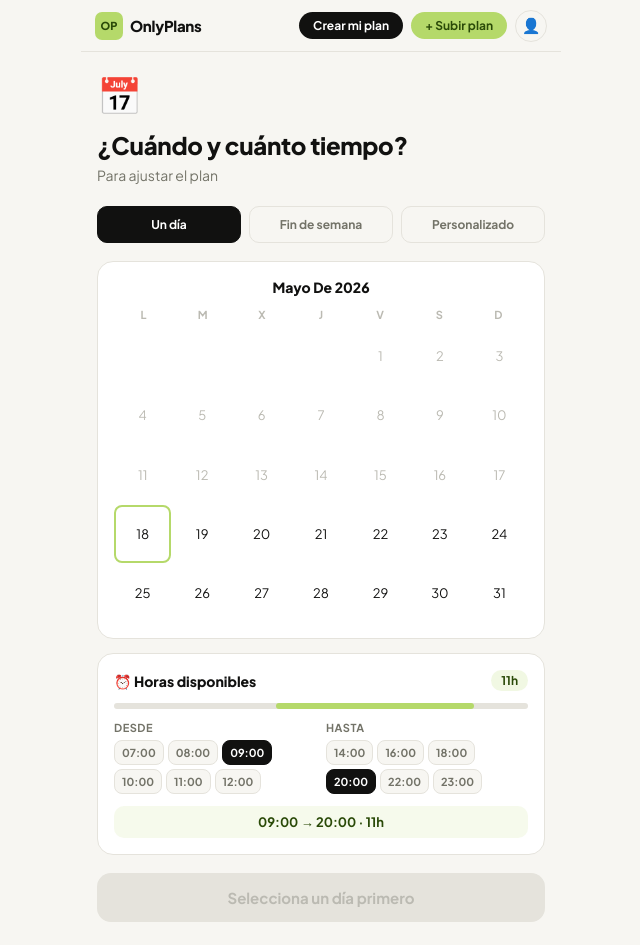
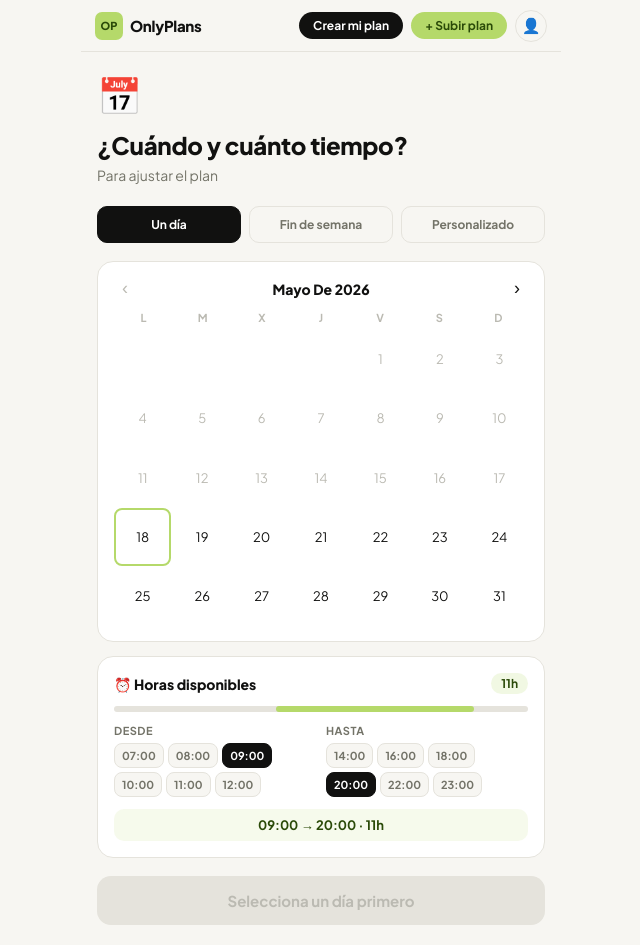
Before and after one commit to onlyplansco/Onlyplans, a React (Vite) app: page / in a window 1280 px wide. Both pictures are taken after a click on the button "Crear mi plan". Shown: the whole page, without its empty margins (319-959 px from the left). Built offline with nearby package versions, Linux system fonts and the light colour scheme.

Commit message:
Update App.jsx

```diff
--- a/src/App.jsx
+++ b/src/App.jsx
@@ -150,8 +150,8 @@ const T = {
 
 // ── Mock plans ────────────────────────────────────────────────────────────────
 const MOCK = [
-  { id:"m1", emoji:"⛰️", title:"Amanecer en Montserrat + Viñedos Penedès", subtitle:"Montaña sagrada, vistas únicas y vino de la tierra", zone:"Barcelona · 1h", vibe:"naturaleza", budget:"mid", transport:"yes", votes_count:412, duration:"Día completo", img:"https://images.unsplash.com/photo-1506905925346-21bda4d32df4?w=800&q=80", photos:[], stops:[{time:"08:00",icon:"🚗",title:"Salida hacia Montserrat",desc:"A-2 dirección Martorell. Aparcamiento en la base del teleférico.",tag:"Viaje",tagColor:"muted"},{time:"09:30",icon:"⛰️",title:"Montserrat",desc:"Sube en teleférico. Visita la Moreneta y haz la ruta Sant Joan. Vistas espectaculares.",tag:"Naturaleza",tagColor:"green"},{time:"13:00",icon:"🍷",title:"Bodega Torres",desc:"Visita guiada con cata incluida. Reserva previa. ~25€/persona.",tag:"Gastronomía",tagColor:"orange"},{time:"15:30",icon:"🌿",title:"Viñedos del Penedès",desc:"Paseo entre viñas. Paisaje precioso en primavera y otoño.",tag:"Naturaleza",tagColor:"green"},{time:"18:00",icon:"🏠",title:"Vuelta a casa",desc:"Por la AP-7. Llegarás antes de las 19:30.",tag:"Viaje",tagColor:"muted"}], tips:["Reserva el teleférico online para evitar colas","La Bodega Torres necesita reserva con antelación"] },
-  { id:"m2", emoji:"🏰", title:"Besalú Medieval + Volcanes de la Garrotxa", subtitle:"Puente románico del s.XII y paisaje volcánico único", zone:"Girona · 1h 30min", vibe:"cultura", budget:"mid", transport:"yes", votes_count:347, duration:"Día completo", img:"https://images.unsplash.com/photo-1555993539-1732b0258235?w=800&q=80", photos:[], stops:[{time:"08:30",icon:"🚗",title:"Salida hacia Besalú",desc:"C-17 y N-260. Aparcamiento junto al río Fluvià.",tag:"Viaje",tagColor:"muted"},{time:"10:00",icon:"🏰",title:"Besalú",desc:"Cruza el puente románico del s.XII. Visita el barrio judío y la iglesia de Sant Pere.",tag:"Cultura",tagColor:"accent"},{time:"12:30",icon:"🌋",title:"Volcà del Croscat",desc:"El volcán más joven de la Península. Ruta de 3km muy sencilla.",tag:"Naturaleza",tagColor:"green"},{time:"14:30",icon:"🍽️",title:"Can Jubany",desc:"Restaurante de referencia. Cocina catalana de autor. Reserva imprescindible.",tag:"Restaurante",tagColor:"orange"},{time:"17:00",icon:"🌲",title:"Fageda d'en Jordà",desc:"El hayedo más bonito de Cataluña. 45 min entre hayas centenarias.",tag:"Naturaleza",tagColor:"green"}], tips:["Mejor en otoño para los colores del hayedo","Can Jubany: reserva con semanas de antelación"] },
+  { id:"m1", emoji:"⛰️", title:"Amanecer en Montserrat + Viñedos Penedès", subtitle:"Montaña sagrada, vistas únicas y vino de la tierra", zone:"Barcelona · 1h", vibe:"naturaleza", budget:"mid", transport:"yes", votes_count:412, duration:"Día completo", img:"https://images.unsplash.com/photo-1506905925346-21bda4d32df4?w=800&q=80", photos:["https://images.unsplash.com/photo-1506905925346-21bda4d32df4?w=800&q=80","https://images.unsplash.com/photo-1474524955719-b9f87c50ce47?w=800&q=80","https://images.unsplash.com/photo-1510797215324-95aa89f43c33?w=800&q=80"], stops:[{time:"08:00",icon:"🚗",title:"Salida hacia Montserrat",desc:"A-2 dirección Martorell. Aparcamiento en la base del teleférico.",tag:"Viaje",tagColor:"muted"},{time:"09:30",icon:"⛰️",title:"Montserrat",desc:"Sube en teleférico. Visita la Moreneta y haz la ruta Sant Joan. Vistas espectaculares.",tag:"Naturaleza",tagColor:"green"},{time:"13:00",icon:"🍷",title:"Bodega Torres",desc:"Visita guiada con cata incluida. Reserva previa. ~25€/persona.",tag:"Gastronomía",tagColor:"orange"},{time:"15:30",icon:"🌿",title:"Viñedos del Penedès",desc:"Paseo entre viñas. Paisaje precioso en primavera y otoño.",tag:"Naturaleza",tagColor:"green"},{time:"18:00",icon:"🏠",title:"Vuelta a casa",desc:"Por la AP-7. Llegarás antes de las 19:30.",tag:"Viaje",tagColor:"muted"}], tips:["Reserva el teleférico online para evitar colas","La Bodega Torres necesita reserva con antelación"] },
+  { id:"m2", emoji:"🏰", title:"Besalú Medieval + Volcanes de la Garrotxa", subtitle:"Puente románico del s.XII y paisaje volcánico único", zone:"Girona · 1h 30min", vibe:"cultura", budget:"mid", transport:"yes", votes_count:347, duration:"Día completo", img:"https://images.unsplash.com/photo-1555993539-1732b0258235?w=800&q=80", photos:["https://images.unsplash.com/photo-1555993539-1732b0258235?w=800&q=80","https://images.unsplash.com/photo-1558618666-fcd25c85cd64?w=800&q=80"], stops:[{time:"08:30",icon:"🚗",title:"Salida hacia Besalú",desc:"C-17 y N-260. Aparcamiento junto al río Fluvià.",tag:"Viaje",tagColor:"muted"},{time:"10:00",icon:"🏰",title:"Besalú",desc:"Cruza el puente románico del s.XII. Visita el barrio judío y la iglesia de Sant Pere.",tag:"Cultura",tagColor:"accent"},{time:"12:30",icon:"🌋",title:"Volcà del Croscat",desc:"El volcán más joven de la Península. Ruta de 3km muy sencilla.",tag:"Naturaleza",tagColor:"green"},{time:"14:30",icon:"🍽️",title:"Can Jubany",desc:"Restaurante de referencia. Cocina catalana de autor. Reserva imprescindible.",tag:"Restaurante",tagColor:"orange"},{time:"17:00",icon:"🌲",title:"Fageda d'en Jordà",desc:"El hayedo más bonito de Cataluña. 45 min entre hayas centenarias.",tag:"Naturaleza",tagColor:"green"}], tips:["Mejor en otoño para los colores del hayedo","Can Jubany: reserva con semanas de antelación"] },
   { id:"m3", emoji:"🏙️", title:"Barrio Gótico + Santa Caterina + Barceloneta", subtitle:"Lo mejor de Barcelona en un día sin agobios", zone:"Barcelona · Ciudad", vibe:"cultura", budget:"low", transport:"no", votes_count:289, duration:"Día completo", img:"https://images.unsplash.com/photo-1539037116277-4db20889f2d4?w=800&q=80", photos:[], stops:[{time:"10:00",icon:"🚇",title:"Metro Jaume I",desc:"Línea 4 amarilla. Salida directa al Gótico.",tag:"Viaje",tagColor:"muted"},{time:"10:15",icon:"🏛️",title:"Barrio Gótico",desc:"Catedral, Pont del Bisbe, Plaça Reial. 2h sin prisas.",tag:"Cultura",tagColor:"accent"},{time:"12:30",icon:"🛒",title:"Mercat de Santa Caterina",desc:"Sin turistas. Tapa de calamar y vermut. ~10€.",tag:"Gastronomía",tagColor:"orange"},{time:"14:00",icon:"🦞",title:"La Mar Salada",desc:"Arròs negre y mariscos. Terraza con vistas al mar. ~30€.",tag:"Restaurante",tagColor:"orange"},{time:"16:00",icon:"🏖️",title:"Barceloneta",desc:"Paseo marítimo hasta el Port Olímpic.",tag:"Ocio",tagColor:"green"}], tips:["Evita la Barceloneta en agosto","El Mercat de Santa Caterina abre L-S hasta las 15h"] },
   { id:"m4", emoji:"🏖️", title:"Costa Brava: Calella + Begur + Pals medieval", subtitle:"Calas de roca, castillo medieval y gastronomía de mar", zone:"Girona · 1h 45min", vibe:"naturaleza", budget:"mid", transport:"yes", votes_count:231, duration:"Día completo", img:"https://images.unsplash.com/photo-1507525428034-b723cf961d3e?w=800&q=80", photos:[], stops:[{time:"09:00",icon:"🚗",title:"Salida hacia Calella",desc:"AP-7. Aparcamiento en el pueblo, a pie a las calas.",tag:"Viaje",tagColor:"muted"},{time:"11:00",icon:"🏊",title:"Calas de Calella de Palafrugell",desc:"Aguas cristalinas. Las más bonitas de la Costa Brava.",tag:"Naturaleza",tagColor:"green"},{time:"13:30",icon:"🐟",title:"Sa Riera",desc:"Pescado fresco del día en primera línea de mar.",tag:"Restaurante",tagColor:"orange"},{time:"15:30",icon:"🏰",title:"Begur",desc:"Castillo medieval con vistas al mar.",tag:"Cultura",tagColor:"accent"},{time:"17:00",icon:"🏘️",title:"Pals medieval",desc:"Uno de los pueblos medievales mejor conservados.",tag:"Cultura",tagColor:"accent"}], tips:["Llega antes de las 10h a las calas en verano","Pals es precioso al atardecer"] },
   { id:"m5", emoji:"🌊", title:"Delta del Ebro + Flamencos + Arroz del Delta", subtitle:"Naturaleza salvaje, flamencos rosas y el mejor arroz", zone:"Tarragona · 2h", vibe:"naturaleza", budget:"low", transport:"yes", votes_count:178, duration:"Día completo", img:"https://images.unsplash.com/photo-1500534314209-a25ddb2bd429?w=800&q=80", photos:[], stops:[{time:"08:00",icon:"🚗",title:"Salida hacia el Delta",desc:"AP-7. Llegada a Deltebre en 2h.",tag:"Viaje",tagColor:"muted"},{time:"10:00",icon:"🦩",title:"Observatorio de flamencos",desc:"Miles de flamencos rosas. Mejor con prismáticos.",tag:"Naturaleza",tagColor:"green"},{time:"12:00",icon:"🚤",title:"Crucero por los canales",desc:"Recorrido en barca. ~15€/persona.",tag:"Actividad",tagColor:"accent"},{time:"14:00",icon:"🍚",title:"L'Algadir del Delta",desc:"El mejor arroz del Delta. ~25€.",tag:"Restaurante",tagColor:"orange"},{time:"16:00",icon:"🌅",title:"Playa del Trabucador",desc:"Lengua de arena entre el mar y la laguna.",tag:"Naturaleza",tagColor:"green"}], tips:["Lleva ropa para el viento","Mejor época: primavera y otoño"] },
@@ -220,7 +220,15 @@ const db = {
     try {
       const existing = JSON.parse(localStorage.getItem("op_saved") || "[]");
       if (!existing.find(p => p.id === plan.id)) {
-        existing.unshift({id:plan.id, title:plan.title, subtitle:plan.subtitle, zone:plan.zone, emoji:plan.emoji, img:plan.img, votes_count:plan.votes_count||0});
+        // Save FULL plan object so it can be opened with all details
+        existing.unshift({
+          id: plan.id, title: plan.title, subtitle: plan.subtitle,
+          zone: plan.zone, emoji: plan.emoji, img: plan.img,
+          votes_count: plan.votes_count||0, vibe: plan.vibe,
+          budget: plan.budget, transport: plan.transport,
+          stops: plan.stops||[], tips: plan.tips||[],
+          photos: plan.photos||[], duration: plan.duration,
+        });
         localStorage.setItem("op_saved", JSON.stringify(existing.slice(0,50)));
       }
     } catch {}
@@ -240,8 +248,17 @@ const db = {
   saveMyPlanLocal(plan) {
     try {
       const existing = JSON.parse(localStorage.getItem("op_my_plans") || "[]");
-      existing.unshift({id:plan.id||`my-${Date.now()}`, title:plan.title, subtitle:plan.subtitle, zone:plan.zone, emoji:plan.emoji, img:plan.img||null, votes_count:0});
-      localStorage.setItem("op_my_plans", JSON.stringify(existing.slice(0,50)));
+      if (!existing.find(p => p.id === plan.id)) {
+        existing.unshift({
+          id: plan.id||`gen-${Date.now()}`,
+          title: plan.title, subtitle: plan.subtitle,
+          zone: plan.zone, emoji: plan.emoji, img: plan.img||null,
+          votes_count: 0, stops: plan.stops||[], tips: plan.tips||[],
+          photos: plan.photos||[], vibe: plan.vibe, budget: plan.budget,
+          is_ai_generated: plan.is_ai_generated!==false,
+        });
+        localStorage.setItem("op_my_plans", JSON.stringify(existing.slice(0,50)));
+      }
     } catch {}
   },
 
@@ -443,11 +460,16 @@ function FiltersPanel({t, onClose, onApply, activeFilters}) {
 
   const sheetRef = useRef();
   const touchStartY = useRef(0);
-
-  const handleTouchStart = (e) => { touchStartY.current = e.touches[0].clientY; };
+  const touchStartScrollTop = useRef(0);
+
+  const handleTouchStart = (e) => {
+    touchStartY.current = e.touches[0].clientY;
+    touchStartScrollTop.current = sheetRef.current?.scrollTop || 0;
+  };
   const handleTouchEnd = (e) => {
     const diff = e.changedTouches[0].clientY - touchStartY.current;
-    if (diff > 80) onClose();
+    // Only close if: swiped down >80px AND sheet was at top when swipe started
+    if (diff > 80 && touchStartScrollTop.current < 10) onClose();
   };
 
   return (
@@ -956,21 +978,41 @@ function TimeSelector({t, onComplete}) {
   const [sh, setSh] = useState(9);
   const [eh, setEh] = useState(20);
 
-  const now = new Date();
-  const year = now.getFullYear();
-  const month = now.getMonth();
-  const today = now.getDate();
-  const daysInMonth = new Date(year,month+1,0).getDate();
-  const rawFirst = new Date(year,month,1).getDay();
+  // Month navigation
+  const nowRef = new Date();
+  const [viewYear, setViewYear] = useState(nowRef.getFullYear());
+  const [viewMonth, setViewMonth] = useState(nowRef.getMonth());
+
+  const todayYear = nowRef.getFullYear();
+  const todayMonth = nowRef.getMonth();
+  const todayDay = nowRef.getDate();
+
+  const daysInMonth = new Date(viewYear, viewMonth+1, 0).getDate();
+  const rawFirst = new Date(viewYear, viewMonth, 1).getDay();
   const fd = rawFirst===0?6:rawFirst-1;
-  const monthName = now.toLocaleString("es",{month:"long",year:"numeric"});
+  const monthName = new Date(viewYear, viewMonth, 1).toLocaleString("es",{month:"long",year:"numeric"});
   const fmt = h=>`${String(h).padStart(2,"0")}:00`;
 
+  const isCurrentMonth = viewYear===todayYear && viewMonth===todayMonth;
+  const isPast = (day) => isCurrentMonth && day < todayDay;
+
+  const prevMonth = () => {
+    if (isCurrentMonth) return; // can't go before current month
+    if (viewMonth===0) { setViewMonth(11); setViewYear(viewYear-1); }
+    else setViewMonth(viewMonth-1);
+    setSel(null); setEnd(null);
+  };
+  const nextMonth = () => {
+    if (viewMonth===11) { setViewMonth(0); setViewYear(viewYear+1); }
+    else setViewMonth(viewMonth+1);
+    setSel(null); setEnd(null);
+  };
+
   const click = day => {
-    if (day<today) return;
+    if (isPast(day)) return;
     if (mode==="day") { setSel(day); setEnd(day); }
     else if (mode==="weekend") {
-      const dow = new Date(year,month,day).getDay();
+      const dow = new Date(viewYear,viewMonth,day).getDay();
       let sat = dow===6?day:dow===0?day-1:day+(6-dow);
       sat = Math.min(sat,daysInMonth);
       setSel(sat); setEnd(Math.min(sat+1,daysInMonth));
@@ -982,6 +1024,7 @@ function TimeSelector({t, onComplete}) {
 
   const isSel = d=>d===sel||d===end;
   const isRange = d=>sel&&end&&end>sel&&d>sel&&d<end;
+  const isToday = d=>isCurrentMonth&&d===todayDay;
   const dur = !sel?null:(!end||end===sel)?"1 día":end-sel+1===2?"Fin de semana":`${end-sel+1} días`;
 
   return (
@@ -993,15 +1036,20 @@ function TimeSelector({t, onComplete}) {
       </div>
 
       <div style={{background:C.card,border:`1px solid ${C.border}`,borderRadius:16,padding:16,marginBottom:14}}>
-        <div style={{textAlign:"center",fontSize:14,fontWeight:800,color:C.black,marginBottom:12,textTransform:"capitalize"}}>{monthName}</div>
+        {/* Month navigation */}
+        <div style={{display:"flex",alignItems:"center",justifyContent:"space-between",marginBottom:12}}>
+          <button onClick={prevMonth} disabled={isCurrentMonth} style={{background:"transparent",border:"none",fontSize:18,cursor:isCurrentMonth?"default":"pointer",color:isCurrentMonth?C.dim:C.black,padding:"0 8px"}}>‹</button>
+          <div style={{textAlign:"center",fontSize:14,fontWeight:800,color:C.black,textTransform:"capitalize"}}>{monthName}</div>
+          <button onClick={nextMonth} style={{background:"transparent",border:"none",fontSize:18,cursor:"pointer",color:C.black,padding:"0 8px"}}>›</button>
+        </div>
         <div style={{display:"grid",gridTemplateColumns:"repeat(7,1fr)",marginBottom:6}}>
           {["L","M","X","J","V","S","D"].map(d=><div key={d} style={{textAlign:"center",fontSize:11,color:C.dim,fontWeight:700}}>{d}</div>)}
         </div>
         <div style={{display:"grid",gridTemplateColumns:"repeat(7,1fr)",gap:2}}>
           {Array.from({length:fd},(_,i)=><div key={`e${i}`}/>)}
           {Array.from({length:daysInMonth},(_,i)=>{
-            const day=i+1; const s=isSel(day); const r=isRange(day); const past=day<today;
-            return <button key={day} onClick={()=>click(day)} style={{aspectRatio:"1",borderRadius:8,background:s?C.accent:r?C.accent+"40":"transparent",border:day===today&&!s?`2px solid ${C.accent}`:"1px solid transparent",color:s?C.accentText:past?C.dim:C.black,fontSize:13,fontWeight:s?800:400,cursor:past?"default":"pointer",fontFamily:F}}>{day}</button>;
+            const day=i+1; const s=isSel(day); const r=isRange(day); const past=isPast(day);
+            return <button key={day} onClick={()=>click(day)} style={{aspectRatio:"1",borderRadius:8,background:s?C.accent:r?C.accent+"40":"transparent",border:isToday(day)&&!s?`2px solid ${C.accent}`:"1px solid transparent",color:s?C.accentText:past?C.dim:C.black,fontSize:13,fontWeight:s?800:400,cursor:past?"default":"pointer",fontFamily:F}}>{day}</button>;
           })}
         </div>
         {sel&&<div style={{marginTop:10,textAlign:"center",fontSize:13,color:C.accentText,fontWeight:700,background:C.accent+"25",borderRadius:8,padding:"6px"}}>{mode==="custom"&&!end?"Selecciona el día de vuelta":`✓ ${dur} seleccionado`}</div>}
@@ -1036,7 +1084,7 @@ function TimeSelector({t, onComplete}) {
         </div>
       )}
 
-      <button onClick={()=>sel&&onComplete({date:sel,endDate:end,startHour:sh,endHour:eh,mode})}
+      <button onClick={()=>sel&&onComplete({date:sel,endDate:end,startHour:sh,endHour:eh,mode,year:viewYear,month:viewMonth})}
         style={{width:"100%",background:sel?C.black:C.border,color:sel?C.white:C.dim,border:"none",borderRadius:14,padding:"15px",fontSize:15,fontWeight:700,cursor:sel?"pointer":"default",fontFamily:F}}>
         {sel?`Continuar con ${dur} →`:t.selectDay}
       </button>
@@ -1139,7 +1187,14 @@ function LoadingScreen({t}) {
 function GeneratedPlan({plan, answers, t, onBack, onRegen, go, error}) {
   const [saved, setSaved] = useState(false);
 
-  const handleSave = () => { setSaved(true); if (plan) db.saveToLocal({...plan,id:plan.id||`gen-${Date.now()}`}); };
+  const handleSave = () => {
+    setSaved(true);
+    if (plan) {
+      const planWithId = {...plan, id: plan.id||`gen-${Date.now()}`, is_ai_generated: true};
+      db.saveToLocal(planWithId);
+      db.saveMyPlanLocal(planWithId);
+    }
+  };
 
   if (error) return (
     <div style={{minHeight:"100vh",background:C.bg,display:"flex",flexDirection:"column",alignItems:"center",justifyContent:"center",padding:24,paddingTop:80}}>
@@ -1277,7 +1332,7 @@ function ProfileScreen({t, lang, setLang, onUpload, isLoggedIn, onLogin, user, o
         )}
 
         <div style={{display:"grid",gridTemplateColumns:"1fr 1fr 1fr",gap:10,marginBottom:20}}>
-          {[{n:"0",l:t.generatedLbl},{n:String(savedPlans.length),l:t.savedPlans},{n:String(myPlans.length),l:t.myPlans}].map((s,i)=>(
+          {[{n:String(myPlans.length),l:"Mis planes"},{n:String(savedPlans.length),l:t.savedPlans},{n:String(myPlans.filter(p=>!p.is_ai_generated).length),l:"Subidos"}].map((s,i)=>(
             <div key={i} style={{background:C.card,border:`1px solid ${C.border}`,borderRadius:16,padding:"14px 8px",textAlign:"center"}}>
               <div style={{fontFamily:F,fontSize:26,fontWeight:900,color:C.accent}}>{s.n}</div>
               <div style={{fontSize:11,color:C.muted,lineHeight:1.3,marginTop:4}}>{s.l}</div>
@@ -1300,7 +1355,7 @@ function ProfileScreen({t, lang, setLang, onUpload, isLoggedIn, onLogin, user, o
                     <div style={{fontSize:13,fontWeight:700,color:C.black,whiteSpace:"nowrap",overflow:"hidden",textOverflow:"ellipsis"}}>{p.title}</div>
                     <div style={{fontSize:11,color:C.muted}}>{p.zone}</div>
                   </div>
-                  <button onClick={()=>{db.removeSavedLocal(p.id);setSavedPlans(db.getSavedLocal());}} style={{background:"transparent",border:"none",color:C.dim,cursor:"pointer",fontSize:16}}>×</button>
+                  <button onClick={e=>{e.stopPropagation();db.removeSavedLocal(p.id);setSavedPlans(db.getSavedLocal());}} style={{background:"transparent",border:"none",color:C.dim,cursor:"pointer",fontSize:16}}>×</button>
                 </div>
               ))}
             </div>
@@ -1311,6 +1366,26 @@ function ProfileScreen({t, lang, setLang, onUpload, isLoggedIn, onLogin, user, o
             </div>
           )}
         </div>
+
+        {myPlans.length>0&&(
+          <div style={{background:C.card,border:`1px solid ${C.border}`,borderRadius:16,padding:16,marginBottom:20}}>
+            <h3 style={{fontFamily:F,fontSize:15,fontWeight:800,color:C.black,marginBottom:14}}>Mis planes</h3>
+            <div style={{display:"flex",flexDirection:"column",gap:10}}>
+              {myPlans.map((p,i)=>(
+                <div key={i} onClick={()=>onPlanClick&&onPlanClick(p)} style={{display:"flex",alignItems:"center",gap:12,padding:"8px 0",borderBottom:i<myPlans.length-1?`1px solid ${C.border}`:"none",cursor:"pointer"}}>
+                  {p.img?<img src={p.img} style={{width:48,height:48,borderRadius:10,objectFit:"cover",flexShrink:0}} alt="" onError={e=>e.target.style.display="none"}/>:<span style={{fontSize:28,flexShrink:0}}>{p.emoji||"🗺️"}</span>}
+                  <div style={{flex:1,minWidth:0}}>
+                    <div style={{fontSize:13,fontWeight:700,color:C.black,whiteSpace:"nowrap",overflow:"hidden",textOverflow:"ellipsis"}}>{p.title}</div>
+                    <div style={{fontSize:11,color:C.muted,display:"flex",gap:8}}>
+                      <span>{p.zone}</span>
+                      <span style={{background:p.is_ai_generated?C.accent+"30":"transparent",color:C.accentText,borderRadius:8,padding:"0 4px",fontSize:10}}>{p.is_ai_generated?"✦ IA":"📝 Subido"}</span>
+                    </div>
+                  </div>
+                </div>
+              ))}
+            </div>
+          </div>
+        )}
 
         <div style={{background:C.card,border:`1px solid ${C.border}`,borderRadius:16,padding:16}}>
           <div style={{fontSize:13,fontWeight:800,color:C.black,marginBottom:14,fontFamily:F}}>🌐 {t.language}</div>
@@ -1374,8 +1449,12 @@ function UserProfileScreen({userId, userName, t, onBack}) {
 
 // ── App ───────────────────────────────────────────────────────────────────────
 export default function App() {
-  const [screen, setScreen] = useState("feed");
-  const [screenParams, setScreenParams] = useState({});
+  const [screen, setScreen] = useState(()=>{
+    try { return sessionStorage.getItem("op_screen")||"feed"; } catch { return "feed"; }
+  });
+  const [screenParams, setScreenParams] = useState(()=>{
+    try { return JSON.parse(sessionStorage.getItem("op_screen_params")||"{}"); } catch { return {}; }
+  });
   const [lang, setLang] = useState(()=>{ try{return localStorage.getItem("op_lang")||"es";}catch{return"es";} });
   const [timeData, setTimeData] = useState(null);
   const [answers, setAnswers] = useState(null);
@@ -1394,7 +1473,11 @@ export default function App() {
   // Restore session
   useEffect(()=>{ const s=auth.load(); if(s?.token) setUser(s); },[]);
 
-  const go = (s, params={}) => { setScreen(s); setScreenParams(params); window.scrollTo(0,0); };
+  const go = (s, params={}) => {
+    setScreen(s); setScreenParams(params);
+    try { sessionStorage.setItem("op_screen", s); sessionStorage.setItem("op_screen_params", JSON.stringify(params)); } catch {}
+    if (s !== "profile") window.scrollTo(0,0);
+  };
   const requireAuth = () => setShowAuth(true);
   const handleUpload = () => { if(!user){setShowAuth(true);return;} setShowUpload(true); };
   const handleLogout = () => { auth.clear(); setUser(null); };
```
